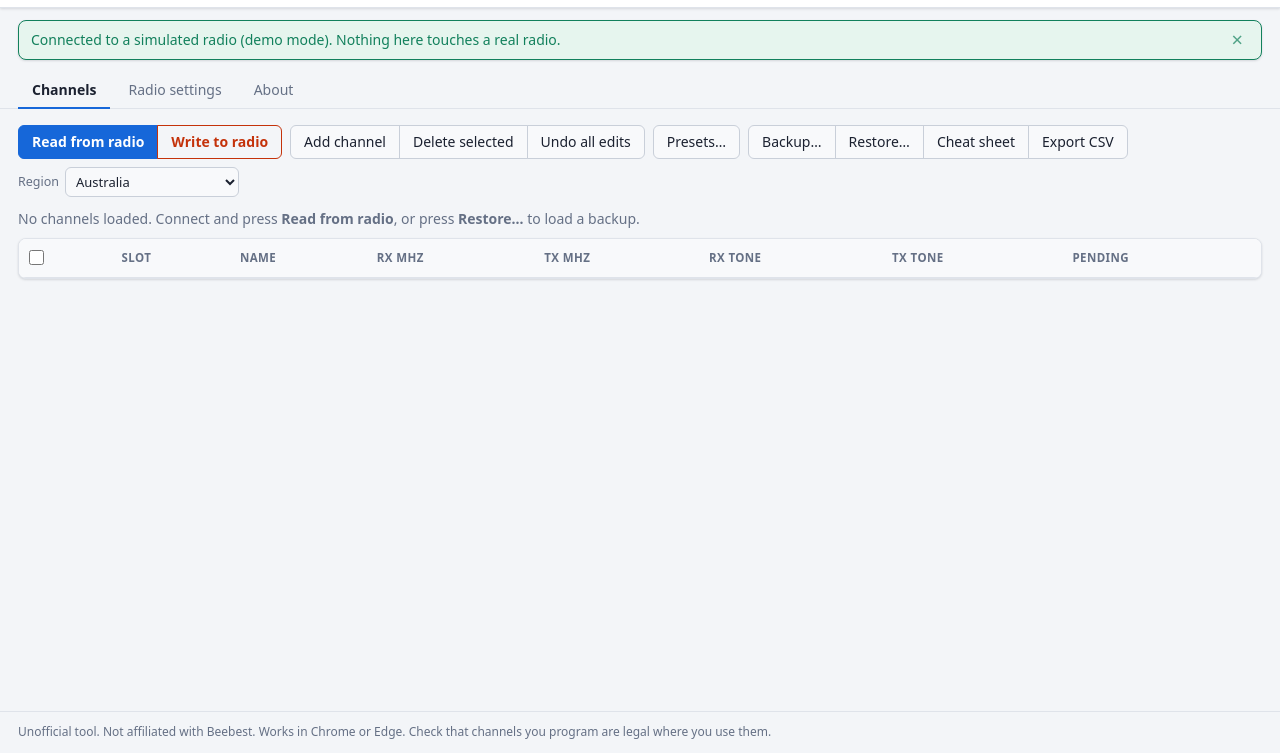
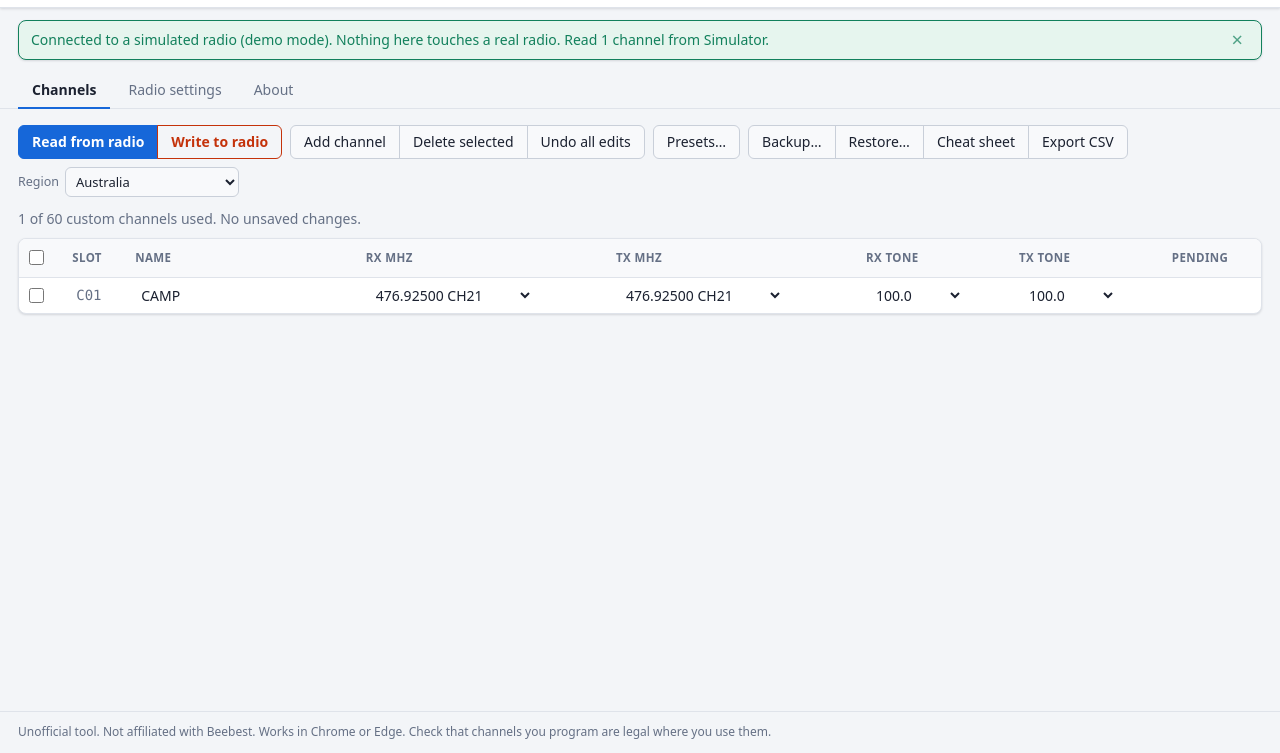
Before and after one commit to Felixrising/lito-config, a website with bundled scripts: page index.html in a window 1280 px wide. Both pictures are taken after a click on the button "Demo radio". Shown: the part 47-800 px from the top of the page. Built offline with nearby package versions, Linux system fonts and the light colour scheme.

Commit message:
Read the radio's channels automatically on connect (asks before replacing unsaved edits)

```diff
--- a/app/app.js
+++ b/app/app.js
@@ -194,6 +194,22 @@ async function connectWith(transport, name) {
   state.client = client;
   banner(`Connected to ${state.radioName}.`, 'ok');
   await readDevice();
+  await readOnConnect();
+}
+// Read the channels straight after connecting. Unsaved edits are only replaced if the user agrees;
+// otherwise they are kept and compared with this radio (so Write sends just the differences).
+async function readOnConnect() {
+  state.lastReadMsg = '';
+  try {
+    if (hasPendingEdits() && !confirm(`Connected to ${state.radioName}.\n\nReplace the channels in the editor (you have unsaved edits) with the radio's channels?\n\nOK: load the radio's channels.\nCancel: keep your edits and compare them with this radio.`)) {
+      await readChannelsInto(true);
+      state.lastReadMsg = `Kept your edits. The Pending column now compares them with ${state.radioName}.`;
+    } else {
+      const ch = await readChannelsInto(false);
+      state.lastReadMsg = `Read ${ch.length} channel${ch.length === 1 ? '' : 's'} from ${state.radioName}.`;
+    }
+    banner(`Connected. ${state.lastReadMsg}`, 'ok');
+  } catch (e) { banner(`Connected, but reading the channels failed: ${e.message}. Press Read from radio to try again.`, 'error'); }
 }
 
 $('#btnConnect').onclick = () => (connected() ? disconnect() : connectRadio());
@@ -204,7 +220,7 @@ const connectRadio = () => busy('Connecting…', async () => {
 $('#btnDemo').onclick = () => busy('Connecting…', async () => {
   const sim = new SimulatedRadio({ requireConfirm: true });
   await connectWith(sim.transport(), 'Simulator');
-  banner('Connected to a simulated radio (demo mode). Nothing here touches a real radio.', 'ok');
+  banner(`Connected to a simulated radio (demo mode). Nothing here touches a real radio. ${state.lastReadMsg || ''}`, 'ok');
 });
 async function disconnect() {
   const c = state.client; state.client = null; refreshButtons(); setStatus('Not connected', 'off');
@@ -439,7 +455,7 @@ function renderTable() {
 function renderSummary() {
   renderFleetSetup?.();
   const live = state.rows.filter((r) => !r.deleted);
-  if (!state.rows.length) { $('#chSummary').innerHTML = 'No channels loaded. Connect and press <b>Read from radio</b>, or press <b>Restore…</b> to load a backup.'; return; }
+  if (!state.rows.length) { $('#chSummary').innerHTML = 'No channels loaded. Connect a radio (its channels load automatically), or press <b>Restore…</b> to load a backup.'; return; }
   const user = live.filter((r) => r.ch.chType !== SEAL_CHTYPE.SEAL_PUBLIC).length;
   const max = 60;
   let s = `${user} of ${max} custom channels used.${user > max ? ` Too many: the radio holds ${max}.` : ''}`;
--- a/index.html
+++ b/index.html
@@ -79,7 +79,7 @@
       <span class="grow"></span>
       <label class="small field" title="Which frequencies the RX/TX lists offer. These are the same limits the official app uses for this region, and it's set from the radio's region when you connect.">Region <select id="bandPlan"></select></label>
     </div>
-    <div id="chSummary" class="summary" title="Squelch, VOX, bandwidth and busy lockout are radio-wide: set them on the Radio settings tab.">No channels loaded. Connect and press <b>Read from radio</b>, or press <b>Restore…</b> to load a backup.</div>
+    <div id="chSummary" class="summary" title="Squelch, VOX, bandwidth and busy lockout are radio-wide: set them on the Radio settings tab.">No channels loaded. Connect a radio (its channels load automatically), or press <b>Restore…</b> to load a backup.</div>
     <div class="tablewrap">
       <table id="chTable" class="hide-adv">
         <thead><tr>
```
Also changed, not shown: README.md.
